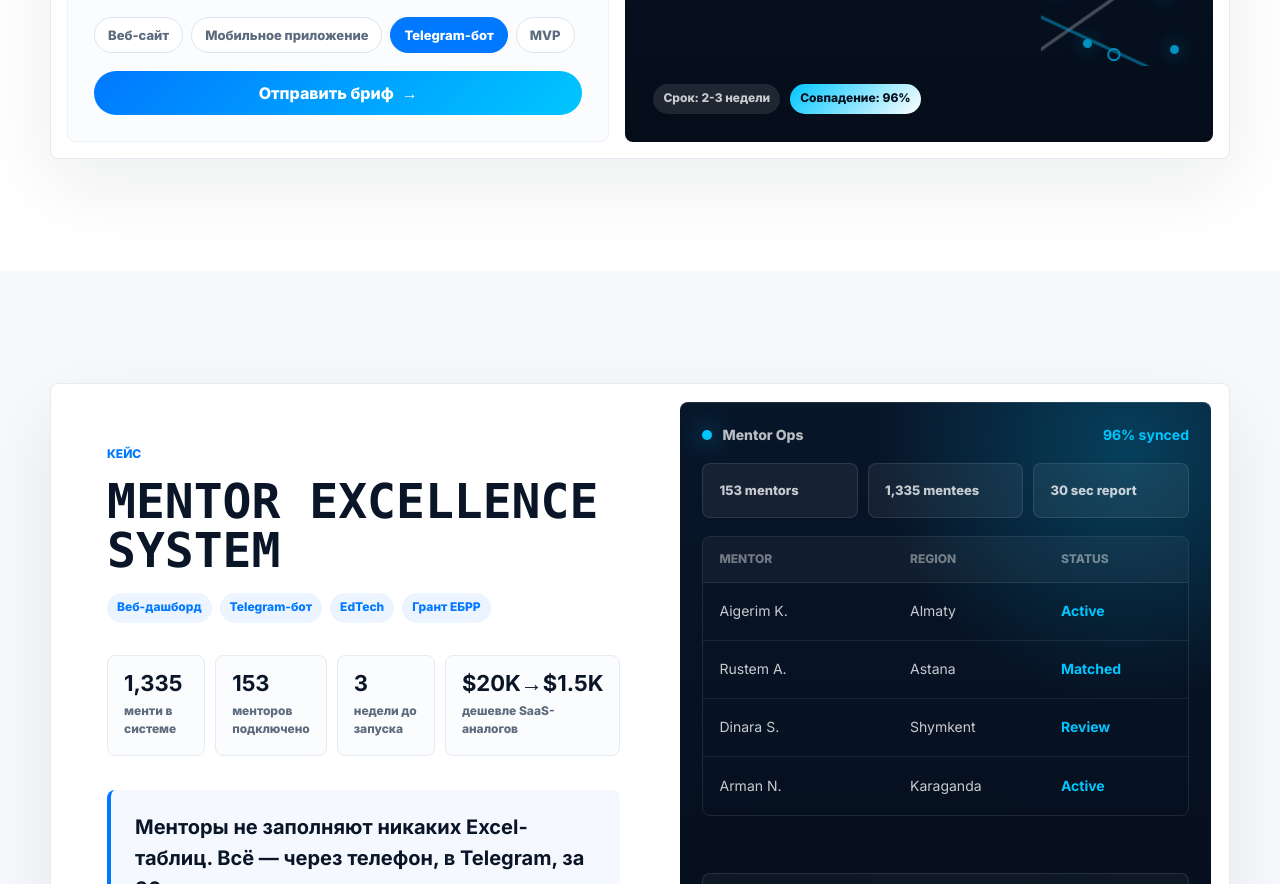
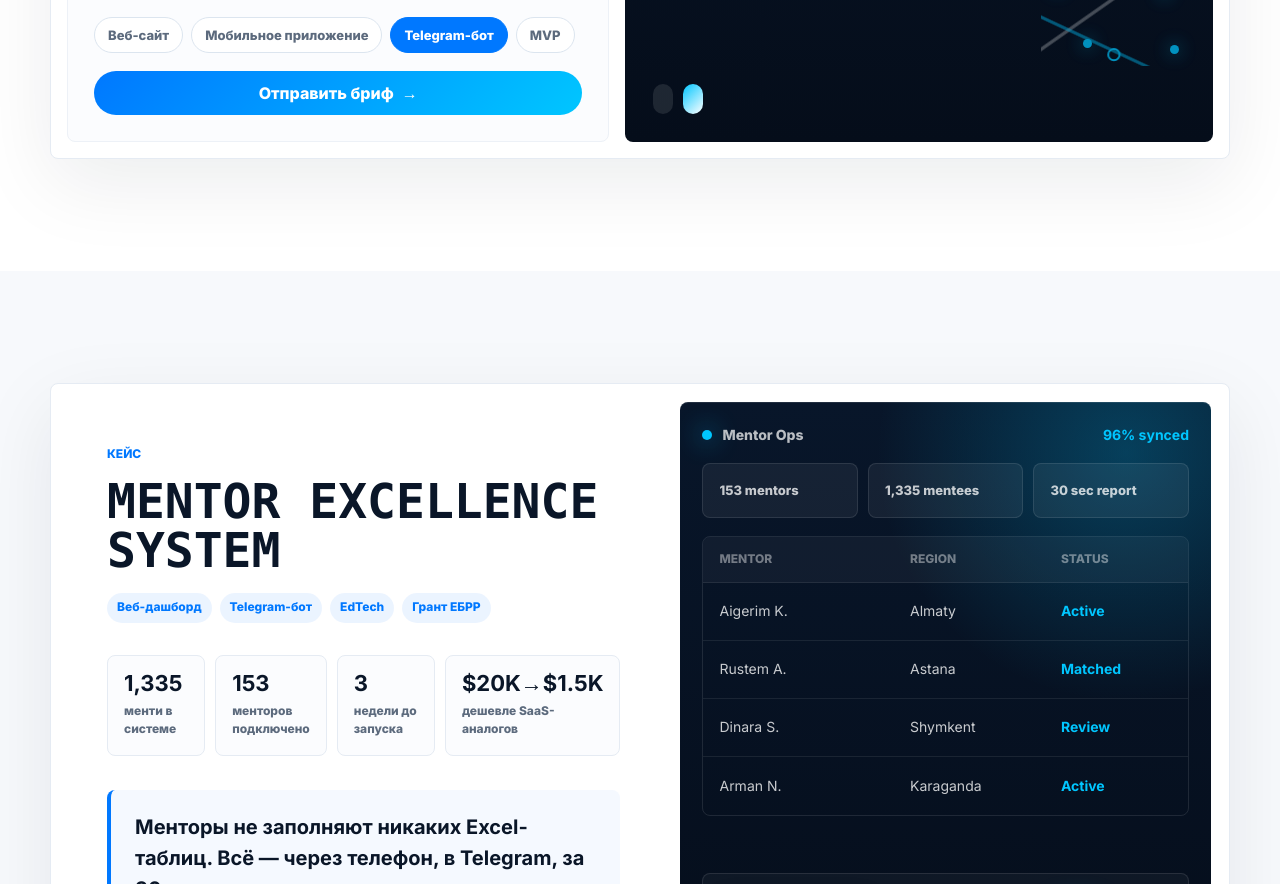
Before and after one commit to sqorapro/sqorapro_main, a website: page index.html in a window 1280 px wide. Shown: the part 4330-5214 px from the top of the page. Drawn offline with Linux system fonts and the light colour scheme; animation ran at ten frames a second.

Commit message:
Remove hardcoded timeline/complexity placeholders from AI brief

```diff
--- a/index.html
+++ b/index.html
@@ -289,13 +289,13 @@
           <div class="brief-output" aria-live="polite">
             <div class="panel-top">
               <span data-i18n="aibrief.analyst">AI аналитик</span>
-              <strong data-i18n="aibrief.fit">Совпадение</strong>
+              <strong data-i18n="aibrief.fit">Сложность</strong>
             </div>
             <div class="ai-lines" id="aiLines"></div>
             <div class="cursor-line"><span class="cursor" aria-hidden="true"></span></div>
             <div class="ai-tags">
-              <span id="aiTimeline">Срок: 2-3 недели</span>
-              <strong id="aiFitScore">Совпадение: 96%</strong>
+              <span id="aiTimeline"></span>
+              <strong id="aiFitScore"></strong>
             </div>
             <div class="signal-map" aria-hidden="true">
               <span></span>
```
